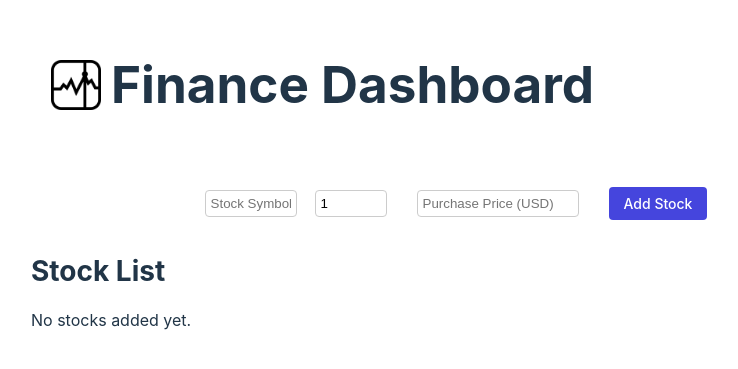
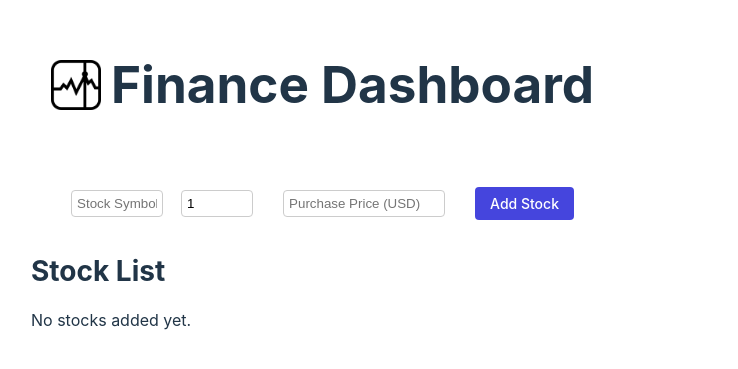
Before and after one commit to jayelinjiaqi/capstone-jayelin-se100, a React (Vite) app: page / in a window 1280 px wide. Shown: the part 225-594 px from the top of the page, without its empty margins (169-907 px from the left). Built offline with nearby package versions, Linux system fonts and the light colour scheme.

Commit message:
remove minwidth maxwidth 800

```diff
--- a/src/App.css
+++ b/src/App.css
@@ -1,6 +1,5 @@
 .container {
-  max-width: 1200px;
-  min-width: 850px;
+  max-width: 800px;
   margin: auto;
   text-align: center;
   padding: 200px;
```
